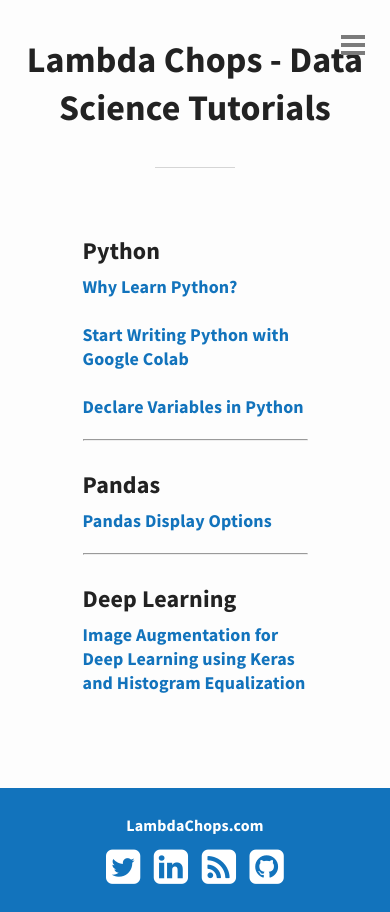
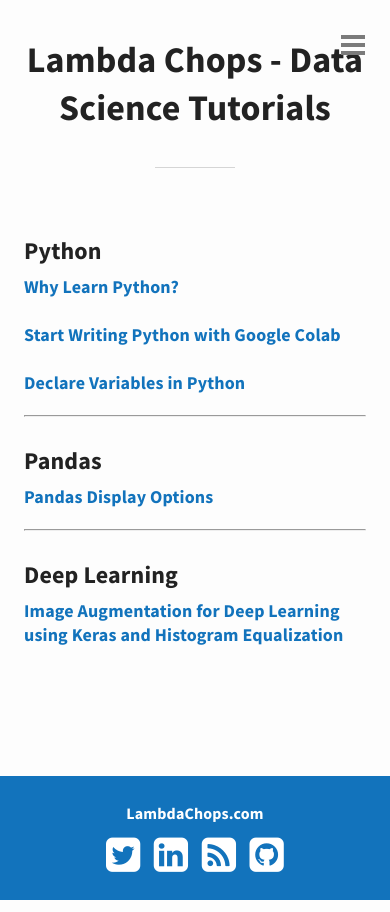
Before and after one commit to ryanallredblog/ryanallredblog.github.io, a Jekyll site: the page built from index.html, in a window 390 px wide. Built offline with Jekyll 4.4.1, drawn with Linux system fonts in a browser that asks for light colours; the list of posts is cut into pages by our own code.

Commit message:
adds media query for container mobile styles

```diff
--- a/_sass/custom.scss
+++ b/_sass/custom.scss
@@ -106,3 +106,10 @@
 	padding-right: 6px;
 	border-radius: 5px;
 }
+
+
+@media only screen and (max-width: 800px) {
+  #container {
+    max-width: 100%;
+  }
+}
```
Also changed, not shown: 2 other files.
